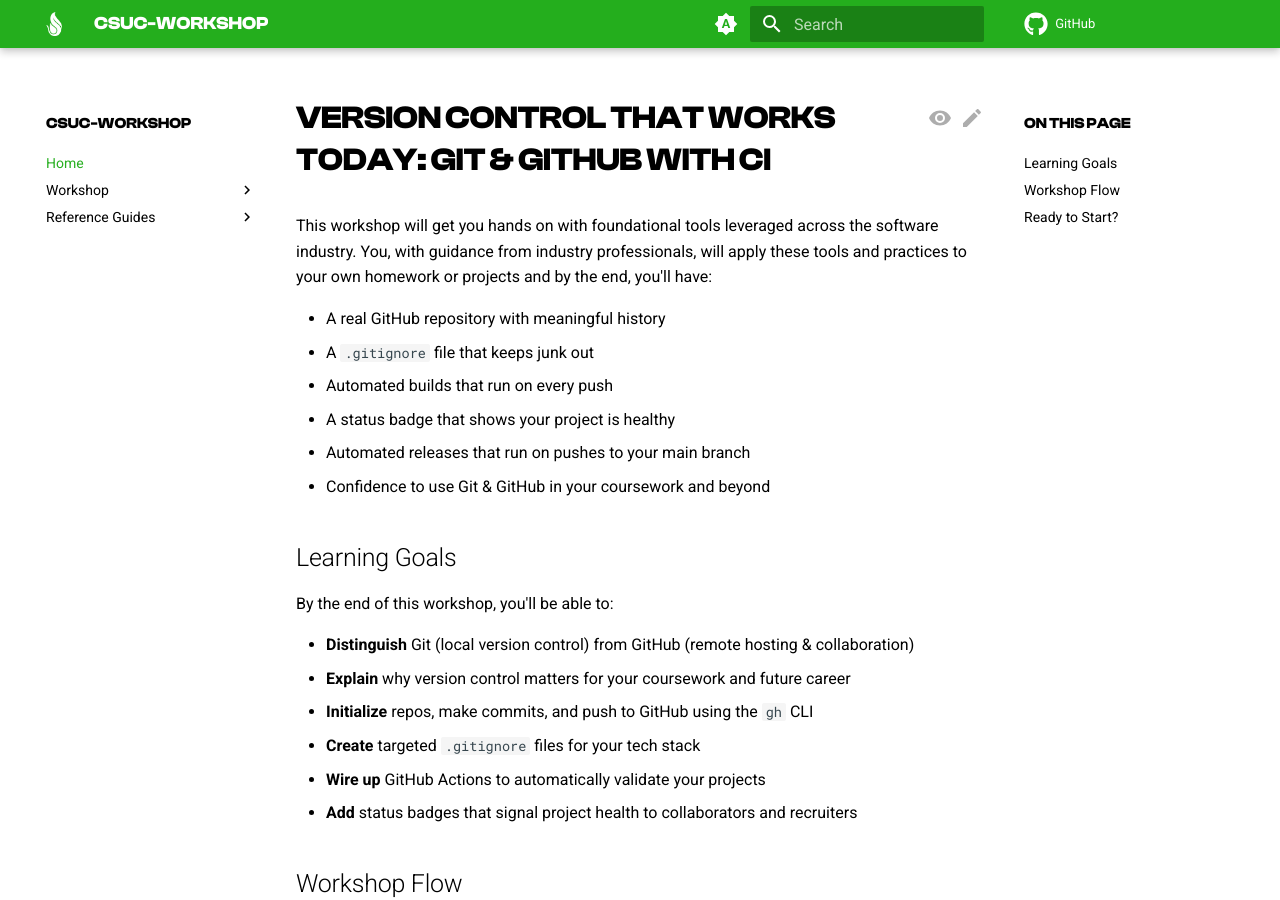
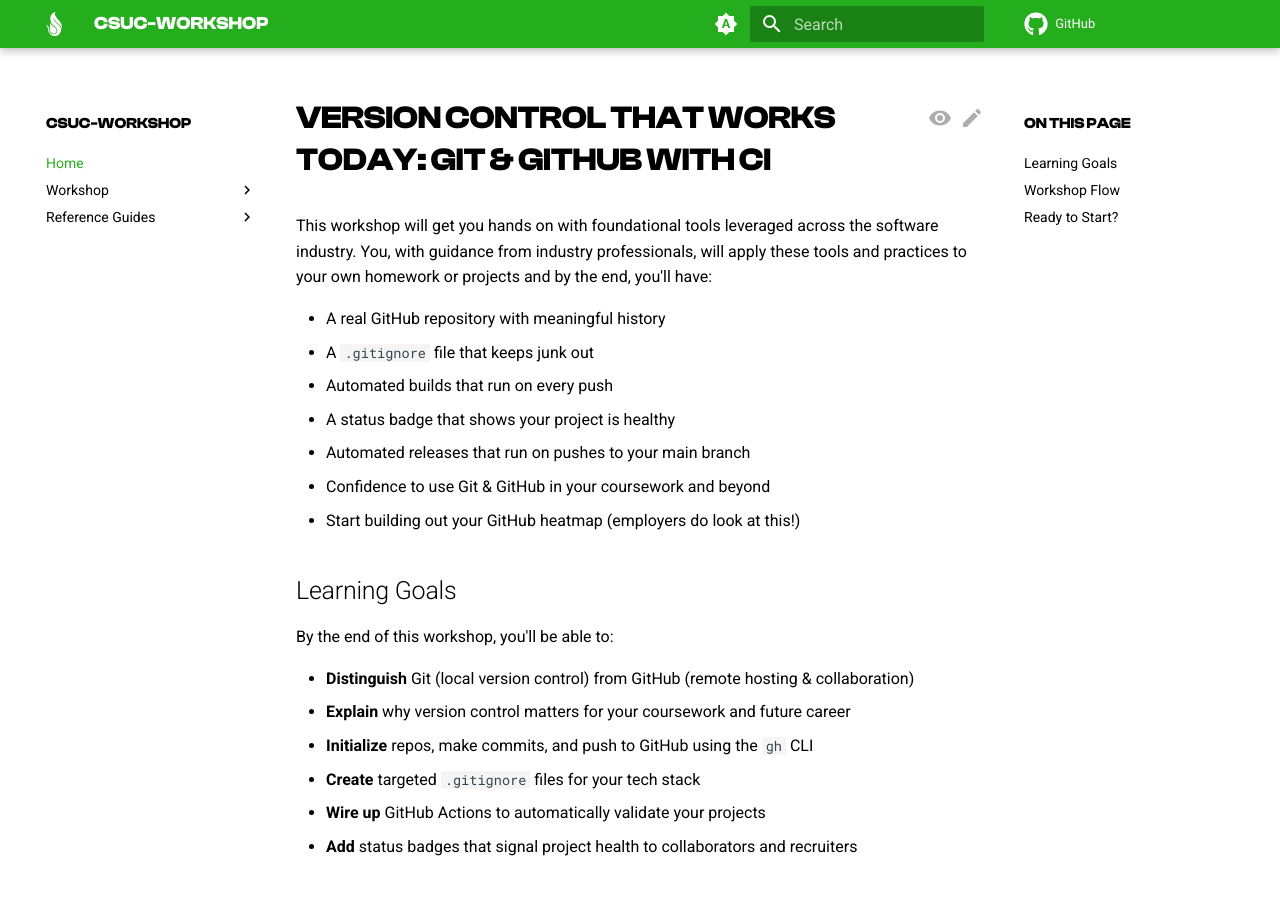
Before and after one commit to liatrio/csuc-workshop, an MkDocs documentation site: the page built from docs/index.md, in a window 1280 px wide and 900 px high. Built offline with MkDocs 1.6.1 and Material for MkDocs 9.7.7, drawn with Linux system fonts in a browser that asks for light colours; comment, search, counter and statistics services are not loaded.

Commit message:
chore: add note about github heatmap (#5)
* chore: add note about github heatmap

* chore: fixed typo

```diff
--- a/docs/index.md
+++ b/docs/index.md
@@ -8,6 +8,7 @@ This workshop will get you hands on with foundational tools leveraged across the
 - A status badge that shows your project is healthy
 - Automated releases that run on pushes to your main branch
 - Confidence to use Git & GitHub in your coursework and beyond
+- Start building out your GitHub heatmap (employers do look at this!)
 
 ## Learning Goals
 
```
Also changed, not shown: docs/reflection.md (+0 -1 lines), docs/first-repo.md (line endings or trailing spaces), docs/ground-zero.md (line endings or trailing spaces).
